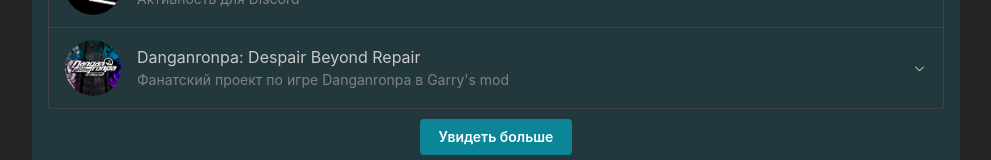
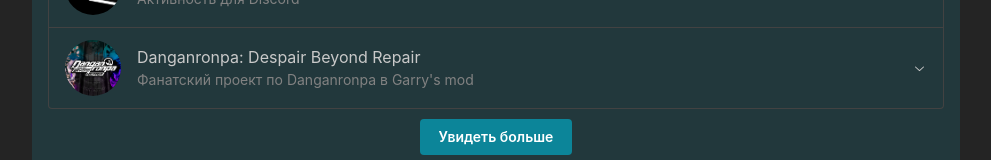
Before and after one commit to Dead0Duck/deadduck-mainpage, a React (Create React App) app: page / in a window 1280 px wide. Shown: the part 487-647 px from the top of the page, without its empty margins (144-1135 px from the left). Built offline with nearby package versions, Linux system fonts and the light colour scheme.

Commit message:
✏️ Правка текста

```diff
--- a/src/Projects/dr-db.js
+++ b/src/Projects/dr-db.js
@@ -1,7 +1,7 @@
 const ProjectDanganbox = {
 	id: 'dr-db',
 	label: 'DanganBox',
-	description: 'Фанатский проект по игре Danganronpa в формате Jackbox',
+	description: 'Фанатская игра по Danganronpa в формате Jackbox',
 	content: <>
 		Невероятная идея скрестить суды из Danganronpa и формат игры через сайт, пока кто-то хостит игру в приложении, из Jackbox.<br />
 		Этот проект разрабатывался пару дней, даже умудрился получить свой логотип... Но теперь этот логотип в нормальном качестве для меня Lost Media)<br />
--- a/src/Projects/gmod-dbr.js
+++ b/src/Projects/gmod-dbr.js
@@ -4,7 +4,7 @@
 const ProjectGmodDBR = {
 	id: 'gmod-dbr',
 	label: 'Danganronpa: Despair Beyond Repair',
-	description: 'Фанатский проект по игре Danganronpa в Garry\'s mod',
+	description: 'Фанатский проект по Danganronpa в Garry\'s mod',
 	content: <>
 		Danganronpa: Despair Beyond Repair - это мультиплеерный игровой RP режим по игре Danganronpa в Garry's Mod.<br />
 
--- a/src/Projects/pt-dt.js
+++ b/src/Projects/pt-dt.js
@@ -1,7 +1,7 @@
 const ProjectDespairTown = {
 	id: 'pt-dt',
 	label: 'Despair Town',
-	description: 'Фанатский проект по игре Danganronpa в... Pony Town',
+	description: 'Фанатский проект по Danganronpa в... Pony Town',
 	content: <>
 		Проект по Pony Town, очень оригинально... Из примечательного планировалась система фракций (Осколки Отчания, Фонд будущего и так далее), система квестов, экономика и поддержка нескольких языков.<br />
 
```
